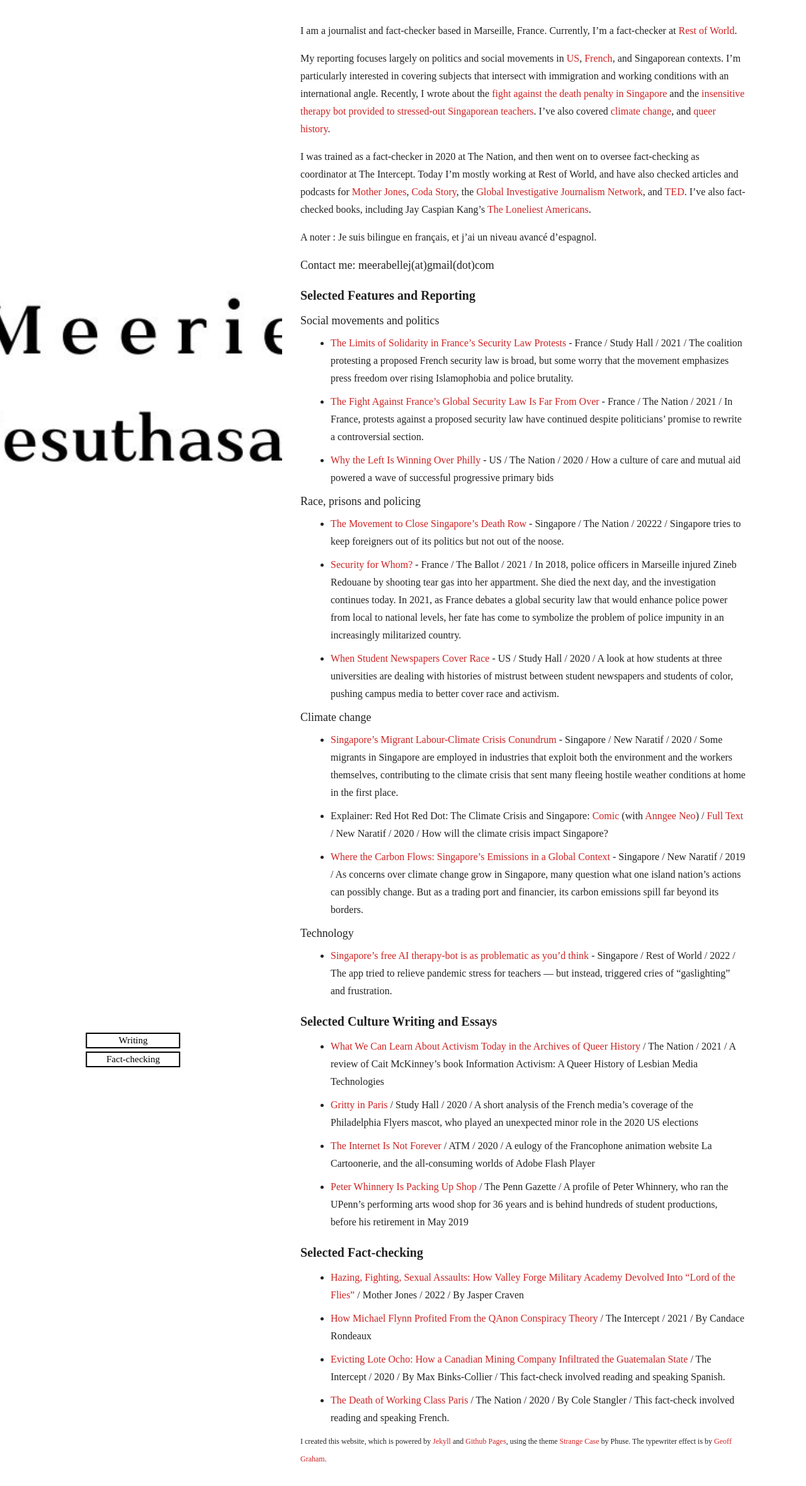
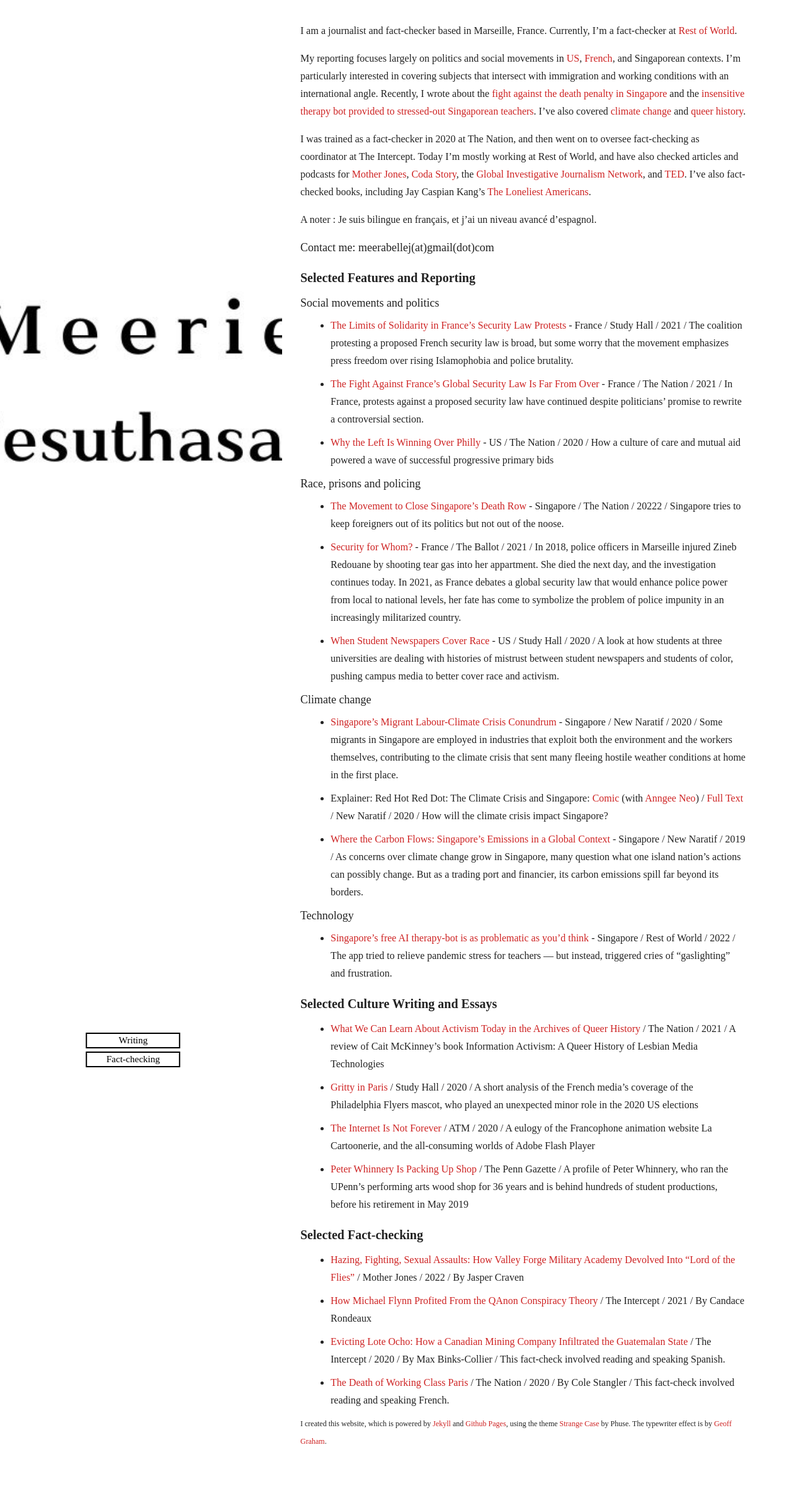
Before and after one commit to meerabellejesuthasan/meerabellejesuthasan.github.io, a Jekyll site: the page built from index.md, in a window 1280 px wide. Shown: the top 2360 px of the page at 63% size. Built offline with Jekyll 4.4.1, drawn with Linux system fonts in a browser that asks for light colours; nearby versions of some CDN libraries; some web fonts are replaced; Markdown is read by kramdown in place of the engine named in the settings.

```diff
--- a/index.md
+++ b/index.md
@@ -3,7 +3,7 @@ layout: default
 ---
 I am a journalist and fact-checker based in Marseille, France. Currently, I'm a fact-checker at [Rest of World](https://restofworld.org/).
 
-My reporting focuses largely on politics and social movements in [US](https://www.thenation.com/article/politics/philadelphia-dem-primary-movement/), [French](https://www.thenation.com/article/world/france-global-security-law/), and Singaporean contexts. I'm particularly interested in covering subjects that intersect with immigration and working conditions with an international angle. Recently, I wrote about the [fight against the death penalty in Singapore](https://www.thenation.com/article/world/singapore-death-penalty/) and the [insensitive therapy bot provided to stressed-out Singaporean teachers](https://restofworld.org/2022/free-therapy-chatbots-singapore/). I've also covered [climate change](https://newnaratif.com/singapores-migrant-labour-climate-crisis-conundrum/), and [queer history](https://www.thenation.com/article/culture/information-activism-review/).
+My reporting focuses largely on politics and social movements in [US](https://www.thenation.com/article/politics/philadelphia-dem-primary-movement/), [French](https://www.thenation.com/article/world/france-global-security-law/), and Singaporean contexts. I'm particularly interested in covering subjects that intersect with immigration and working conditions with an international angle. Recently, I wrote about the [fight against the death penalty in Singapore](https://www.thenation.com/article/world/singapore-death-penalty/) and the [insensitive therapy bot provided to stressed-out Singaporean teachers](https://restofworld.org/2022/free-therapy-chatbots-singapore/). I've also covered [climate change](https://newnaratif.com/singapores-migrant-labour-climate-crisis-conundrum/) and [queer history](https://www.thenation.com/article/culture/information-activism-review/).
 
 I was trained as a fact-checker in 2020 at The Nation, and then went on to oversee fact-checking as coordinator at The Intercept. Today I'm mostly working at Rest of World, and have also checked articles and podcasts for [Mother Jones](https://www.motherjones.com/), [Coda Story](https://www.codastory.com/), the [Global Investigative Journalism Network](https://gijn.org/), and [TED](https://www.ted.com/). I've also fact-checked books, including Jay Caspian Kang's [The Loneliest Americans](https://www.newyorker.com/books/under-review/searching-for-coherence-in-asian-america).
 
```
